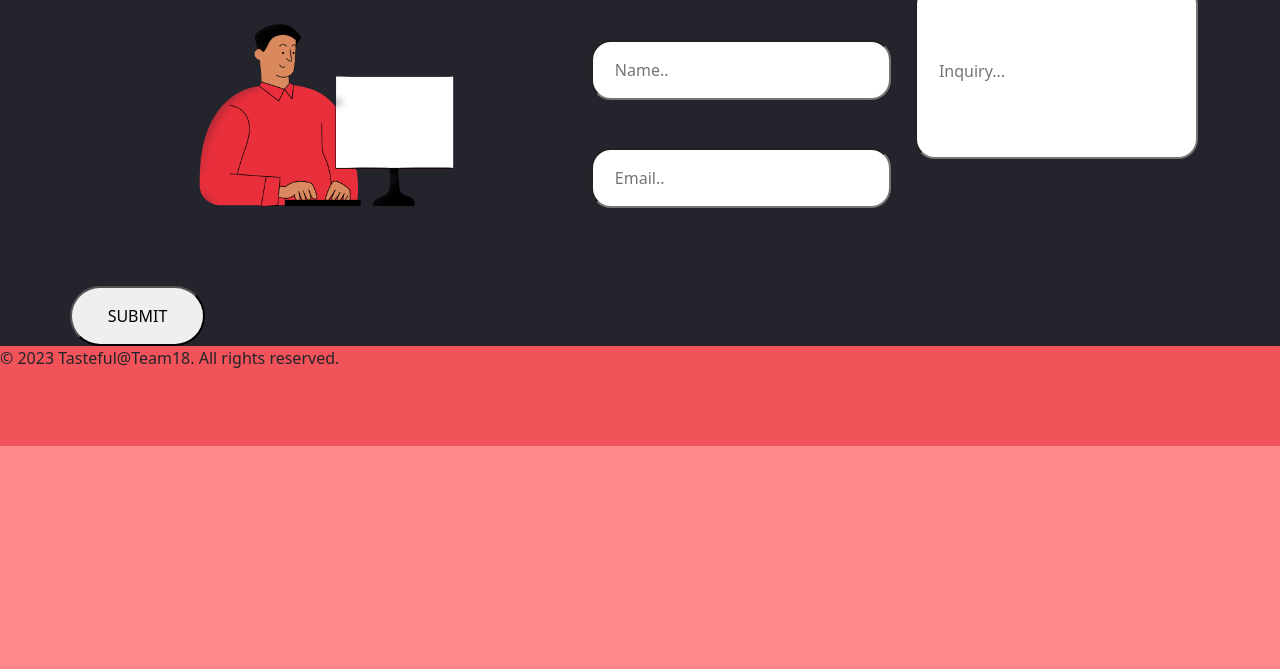
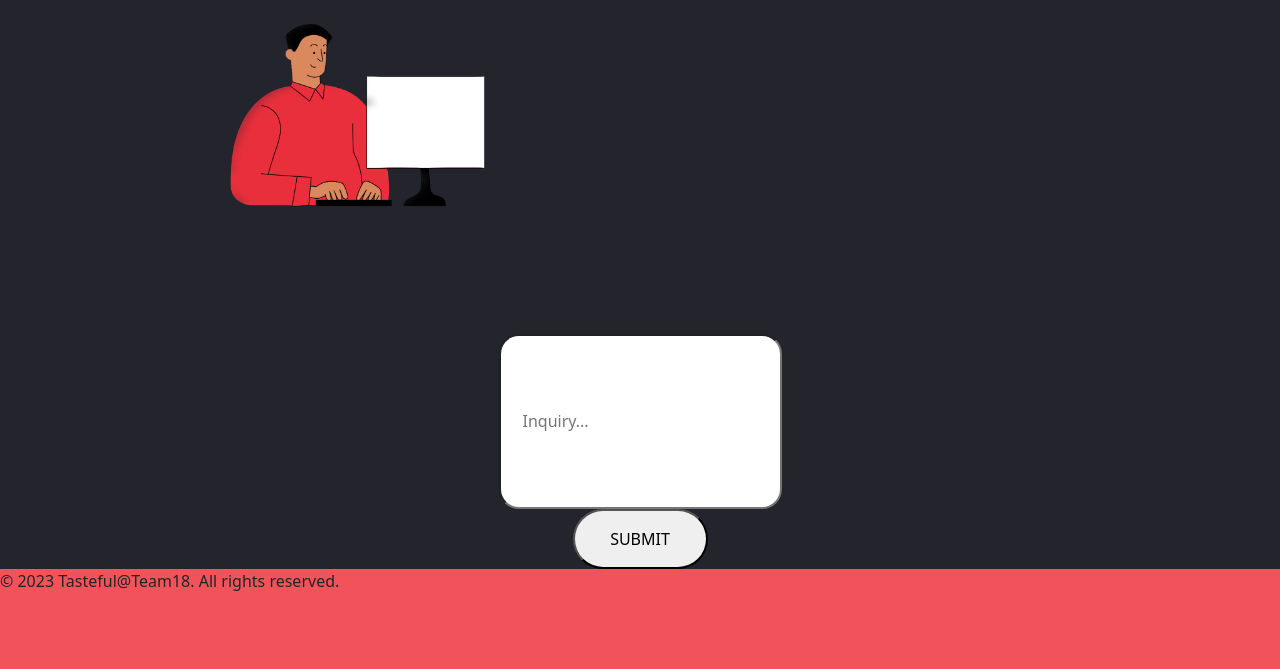
Before and after one commit to mcoronel814/tasteful, a website built with Vite: page hosting/index.html in a window 1280 px wide. Shown: the part 493-1162 px from the top of the page. Before the commit the page ends 939 px from the top, so only its background shows below. Built offline with nearby package versions, Linux system fonts and the light colour scheme; some packages are replaced by stand-ins of ours; no server answers; files whose address does not match are found by name; a web font is replaced by a local one.

Commit message:
contact us: add col hdg, chg btn row2col

```diff
--- a/hosting/index.html
+++ b/hosting/index.html
@@ -124,11 +124,12 @@
 <div class="fakeBg">
         <div class="container text-center">
             <div class="row" id="contactRow">
+                <div class="col" id="contactHead">
+                    <h1 id="us"> Contact Us </h1>
+                </div>
                 <div class="col" id="contactPic">
                     <img class="ml-3" src="./src/guyTyping.png" alt="Guy Typing" id="guyPicture">
-                </div>
-                <div class="col" id="contactHeadNameEmail">
-                    <h1 id="us"> Contact Us </h1>
+                </div class="col" id="contactNameEmail">
                     <br>
                     <br>
                     <input type="text" placeholder="Name.." id="iputName">
@@ -154,7 +155,7 @@
                     <br>
                     <input type="text" placeholder="Inquiry..." id="inputInquiry">
                 </div>
-                <div class="row"  id="contactBtn">
+                <div class="col"  id="contactBtn">
                     <button type="button"  class="button" id="contactBtn"> SUBMIT </button>
                 </div>
             </div>
```
